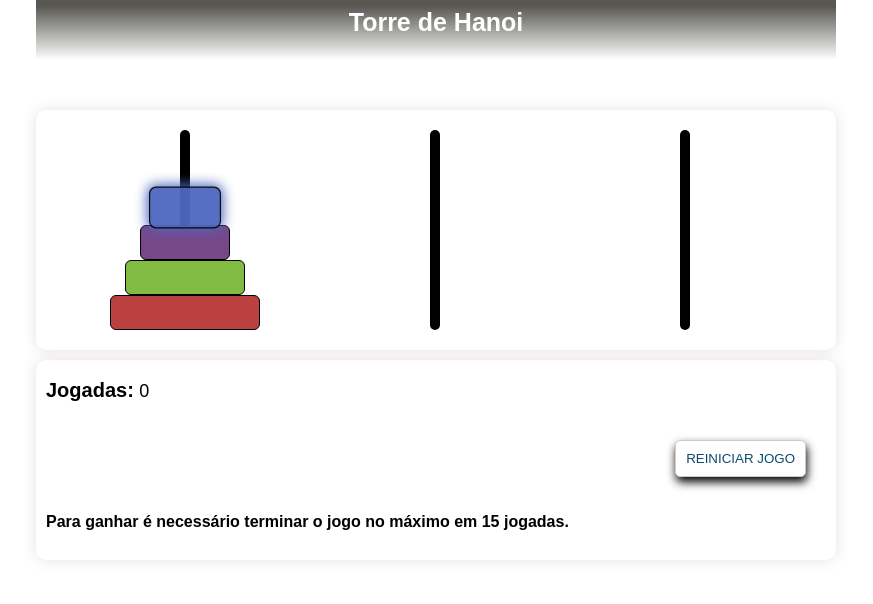
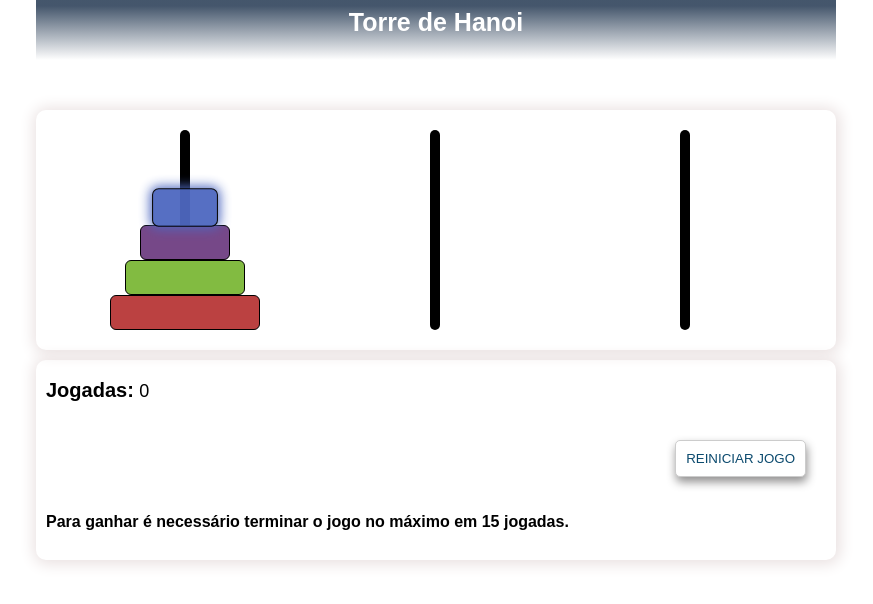
Before and after one commit to rbressanelli/Torre_de_Hanoi, a plain HTML site: page index.html in a window 1280 px wide. Both pictures are taken after a click on the element 389 px from the left and 230 px from the top of the page. Shown: the whole page, without its empty margins (204-1077 px from the left). Drawn offline with Linux system fonts and the light colour scheme.

Commit message:
Ajustes no visual

```diff
--- a/assets/css/style.css
+++ b/assets/css/style.css
@@ -8,7 +8,7 @@ section#container {
     width: 95%;
     margin: 50px auto 0;
     padding: 20px 0;
-    box-shadow: 0px 0px 15px 0px #e9e0e0;
+    box-shadow: 1px 1px 15px 3px #e9e0e0;
     border-radius: 10px;
 }
 
@@ -17,7 +17,7 @@ section#score {
     margin: 20px auto;
     height: 200px;
     padding: 20px 10px;
-    box-shadow: 0px 0px 15px 0px #e9e0e0;
+    box-shadow: 1px 1px 15px 3px #e9e0e0;
     border-radius: 10px;
     position: relative;
 }
@@ -55,12 +55,12 @@ header h1 {
     text-align: center;
     font-size: 25px;
     font-weight: 700;
-    Background: linear-gradient(to bottom, #2e2d27cc 10%, rgba(0, 0, 0, 0));
+    Background: linear-gradient(to bottom, #162c47cc 10%, rgba(46, 48, 206, 0));
 }
 
 div.colunas {
     width: 10px;
-    height: 120px;
+    height: 125px;
     border-radius: 5px;
     background-color: #000;
     display: flex;
@@ -85,9 +85,9 @@ div#box1,
 div#box2,
 div#box3,
 div#box4 {
-    height: 25px;
+    height: 30px;
     border: 1px solid #000;
-    border-radius: 4px;
+    border-radius: 5px;
     color: #fff;
     text-align: center;
     font-variant: small-caps;
@@ -144,20 +144,20 @@ button#reset {
     background-color: #fff;
     color: #0b4a6e;
     text-transform: uppercase;
-    box-shadow: 1px 5px 10px 0px #000;
+    box-shadow: 1px 5px 10px 0px #908f8f;
     transition: 0.15s;
 }
 
 button#reset:active {
     transform: translateY(5px);
-    box-shadow: 0px 2px 3px #000;
+    box-shadow: 0px 2px 3px #908a8a;
     transition: 0.15s;
 }
 
 .choosed{
-    transform: scale(1.2);
+    transform: scale(1.1);
     opacity: 95%;
-    transition: 0.3s;
+    transition: 0.2s;
 }
 
 
@@ -190,6 +190,9 @@ button#reset:active {
         width: 10px;
         height: 200px;
     }
+    div.colunas:hover{
+        background-color: #6d7a90;
+    }
     div#box1,
     div#box2,
     div#box3,
--- a/assets/script/script.js
+++ b/assets/script/script.js
@@ -4,21 +4,30 @@ let bloco = '';
 let mode = false;
 let score = 0;
 let choose = true;
+let coluna0;
+let coluna1;
+let coluna2;
 
 const container = document.getElementById('container');
 const placar = document.getElementById('moves');
+const reset = document.getElementById('reset');
+reset.addEventListener('click', resetGame);
 
-for (let i = 0; i < 3; i++) {
+function generateColumns () {
+    for (let i = 0; i < 3; i++) {
     const elemento = document.createElement('div');
-    elemento.className = 'colunas';
+    elemento.classList.add('colunas');
     container.appendChild(elemento);
     elemento.id = 'coluna' + `${i}`;
+    }
+    coluna0 = document.getElementById('coluna0');
+    coluna1 = document.getElementById('coluna1');
+    coluna2 = document.getElementById('coluna2');
 }
 
-let coluna0 = document.getElementById('coluna0');
-let coluna1 = document.getElementById('coluna1');
-let coluna2 = document.getElementById('coluna2');
+generateColumns();
 
+resetGame();
 
 function resetGame() {
     origem = '';
@@ -60,7 +69,6 @@ function piecesGenerator() {
 function handleClick(event) {
     if (!mode) {
         if (origem === '' && choose) {
-            console.log('oi')
             origem = event.currentTarget.id;
             bloco = event.currentTarget.lastElementChild;
             bloco.className = 'choosed shadow';
@@ -71,27 +79,19 @@ function handleClick(event) {
         }
     }
 
-    if (bloco !== null && event.currentTarget.lastElementChild !== null) {
-        if (bloco.clientWidth > event.currentTarget.lastElementChild.clientWidth) {
-            bloco.innerHTML = 'movimento inválido'
-            origem = '';
-            destino = '';
-            mode = false;
-            choose = false;
-        }
-    }
+    checkMove();
 
     if (mode) {
         select(destino, bloco);
     }
 }
 
-function select(arg1, arg2) {
-    if (arg1 !== null && arg2 !== null) {
-        arg2.innerHTML = '';
-        let selecao = document.getElementById(arg1);
-        selecao.appendChild(arg2);
-        arg2.className = '';
+function select(dest, bloco) {
+    if (dest !== null && bloco !== null) {
+        bloco.innerHTML = '';
+        let selecao = document.getElementById(dest);
+        selecao.appendChild(bloco);
+        bloco.className = '';
         gameScore();
         checkWinner();
         mode = false;
@@ -127,6 +127,15 @@ function checkWinner() {
         coluna2.removeEventListener('click', handleClick);
     }
 }
-resetGame();
-const reset = document.getElementById('reset');
-reset.addEventListener('click', resetGame);
+
+function checkMove () {
+    if (bloco !== null && event.currentTarget.lastElementChild !== null) {
+        if (bloco.clientWidth > event.currentTarget.lastElementChild.clientWidth) {
+            bloco.innerHTML = 'movimento inválido'
+            origem = '';
+            destino = '';
+            mode = false;
+            choose = false;
+        }
+    }
+}
```
